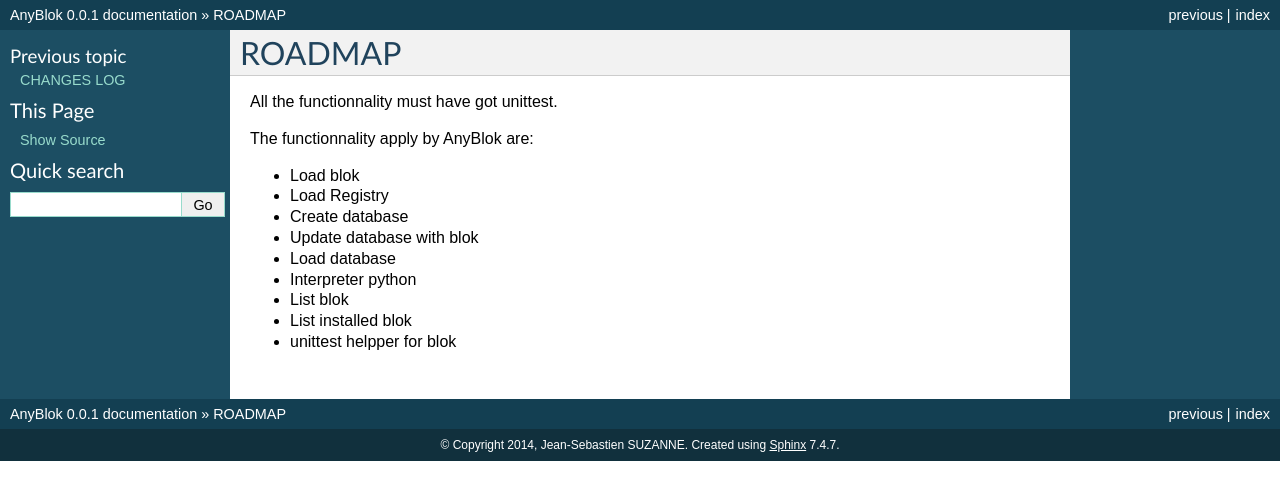
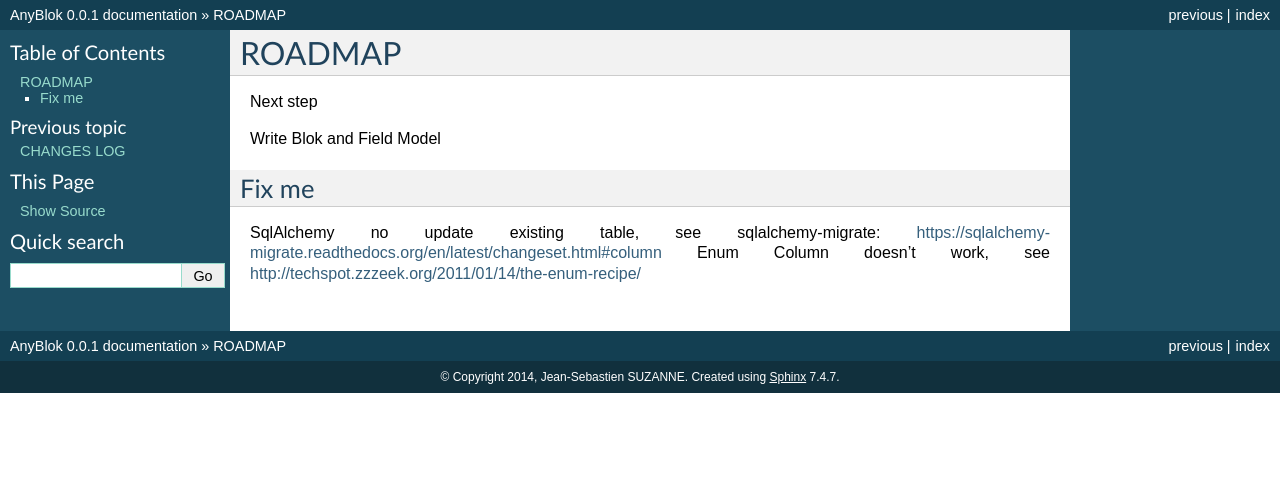
Before and after one commit to AnyBlok/AnyBlok, a Sphinx documentation site: the page built from doc/ROADMAP.rst, in a window 1280 px wide. Shown: the top 500 px of the page. Built offline with Sphinx 7.4.7, drawn with Linux system fonts in a browser that asks for light colours.

```diff
--- a/doc/README.rst
+++ b/doc/README.rst
@@ -1,2 +1,4 @@
 README
 ======
+
+AnyBlok is a framework to include dynamicly Python source.
--- a/doc/ROADMAP.rst
+++ b/doc/ROADMAP.rst
@@ -1,17 +1,12 @@
 ROADMAP
 =======
 
-All the functionnality must have got unittest.
+Next step
 
+Write Blok and Field Model
 
-The functionnality apply by AnyBlok are:
+Fix me
+------
 
-* Load blok
-* Load Registry
-* Create database
-* Update database with blok
-* Load database
-* Interpreter python
-* List blok
-* List installed blok
-* unittest helpper for blok
+SqlAlchemy no update existing table, see sqlalchemy-migrate: https://sqlalchemy-migrate.readthedocs.org/en/latest/changeset.html#column
+Enum Column doesn't work, see http://techspot.zzzeek.org/2011/01/14/the-enum-recipe/
```
Also changed, not shown: 1 other file.
